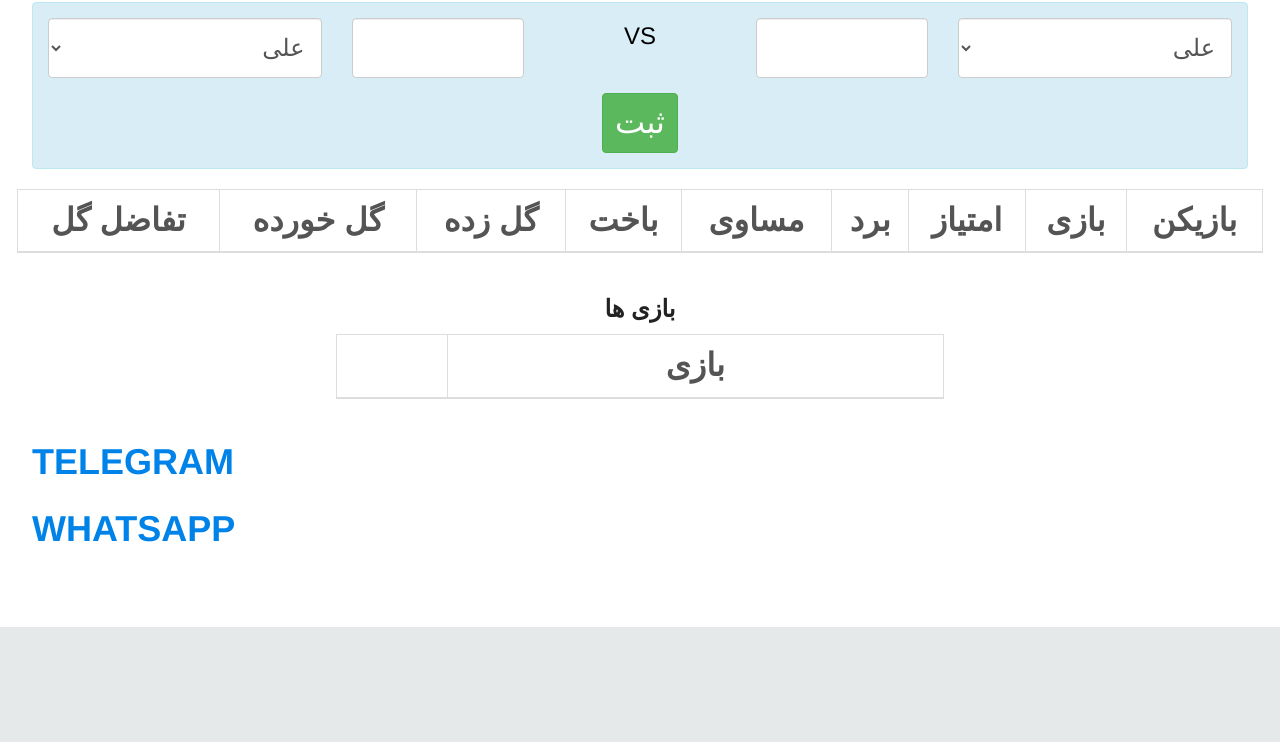
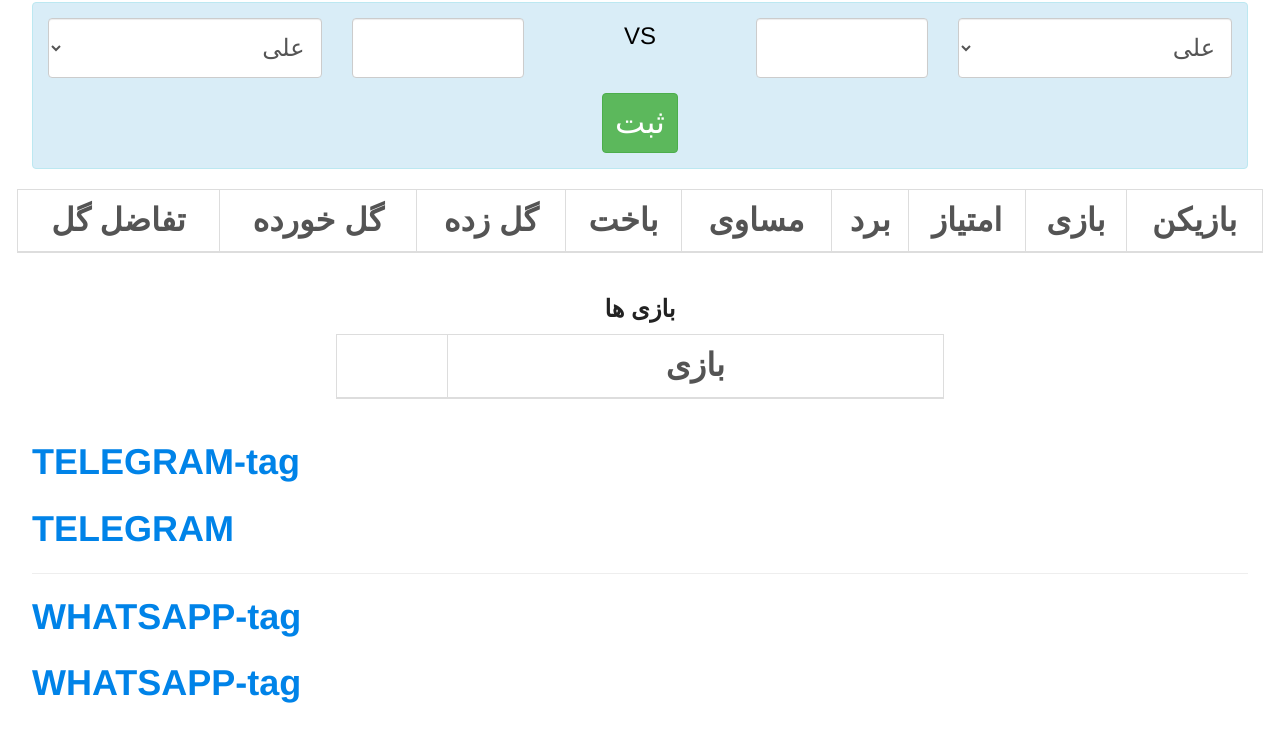
Before and after one commit to AliBoronsi/nodejs, a website: page public/index.html in a window 1280 px wide. Shown: the part 260-1002 px from the top of the page. Before the commit the page ends 887 px from the top, so only its background shows below. Drawn offline with Linux system fonts and the light colour scheme; no server answers.

Commit message:
Update index.html

```diff
--- a/public/index.html
+++ b/public/index.html
@@ -95,8 +95,11 @@
     </table>
   </div>
 
-  <h1><a href="tg://msg_url?url=club.okcs.com&text=بیا باشگاه داداش">TELEGRAM</a></h1>
-  <h1><a href="whatsapp://send?text=بیا باشگاه داداش">WHATSAPP</a></h1>
+  <h1><a href="tg://msg_url?url=club.okcs.com&text=بیا باشگاه داداش">TELEGRAM-tag</a></h1>
+  <h1><a href="https://telegram.me/share/url?text=بیا باشگاه داداش">TELEGRAM</a></h1>
+  <hr>
+  <h1><a href="whatsapp://send?text=بیا باشگاه داداش">WHATSAPP-tag</a></h1>
+  <h1><a href="https://wa.me?text=بیا باشگاه داداش">WHATSAPP-tag</a></h1>
 </body>
 
 <script>
```
